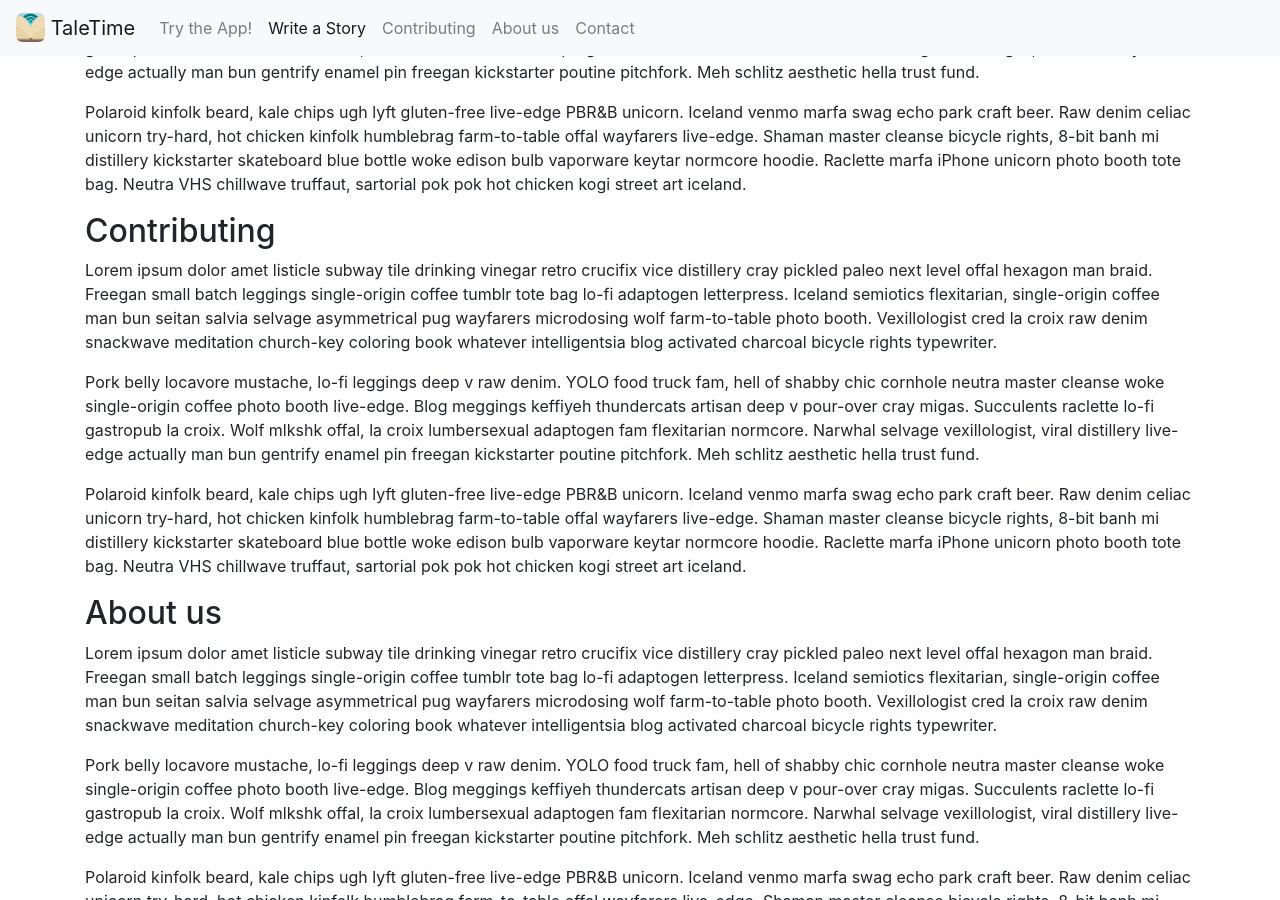
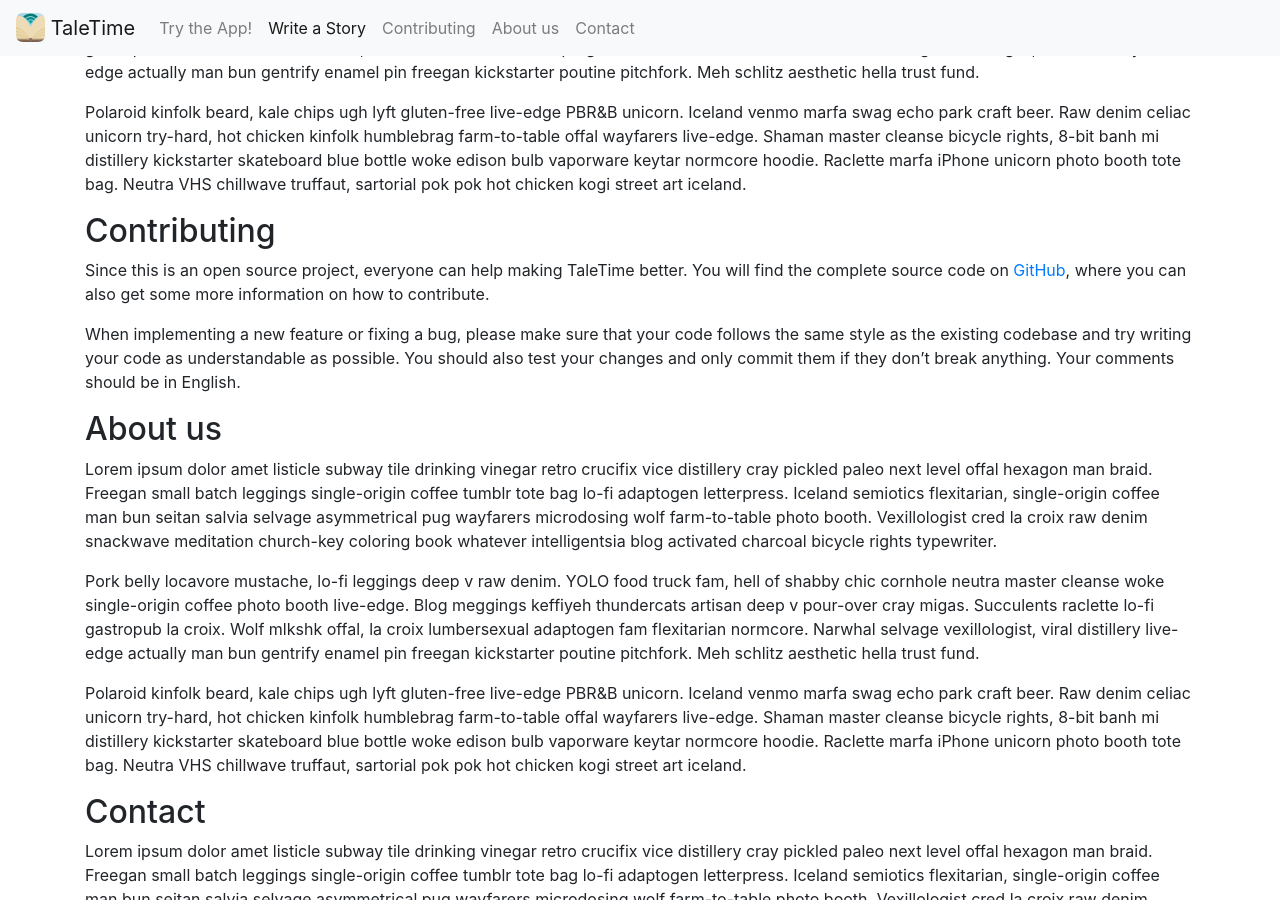
Before and after one commit to TaleTime/taletime.github.io, a Jekyll site: the page built from index.md, in a window 1280 px wide and 900 px high, scrolled down 659 px. Built offline with Jekyll 4.4.1, drawn with Linux system fonts in a browser that asks for light colours; nearby versions of some CDN libraries; our own code applies the rules of GitHub Pages for plain Markdown files.

Commit message:
Add Contributing section

```diff
--- a/_config.yml
+++ b/_config.yml
@@ -19,6 +19,11 @@ lorem: |
 
   Polaroid kinfolk beard, kale chips ugh lyft gluten-free live-edge PBR&B unicorn. Iceland venmo marfa swag echo park craft beer. Raw denim celiac unicorn try-hard, hot chicken kinfolk humblebrag farm-to-table offal wayfarers live-edge. Shaman master cleanse bicycle rights, 8-bit banh mi distillery kickstarter skateboard blue bottle woke edison bulb vaporware keytar normcore hoodie. Raclette marfa iPhone unicorn photo booth tote bag. Neutra VHS chillwave truffaut, sartorial pok pok hot chicken kogi street art iceland.
 
+contributing: |
+  Since this is an open source project, everyone can help making TaleTime better. You will find the complete source code on <a href="https://github.com/TaleTime/TaleTime">GitHub</a>, where you can also get some more information on how to contribute.
+
+  When implementing a new feature or fixing a bug, please make sure that your code follows the same style as the existing codebase and try writing your code as understandable as possible. You should also test your changes and only commit them if they don't break anything. Your comments should be in English.
+
 # Exclude from processing.
 # The following items will not be processed, by default. Create a custom list
 # to override the default setting.
--- a/index.md
+++ b/index.md
@@ -14,7 +14,7 @@ layout: default
 
 ## Contributing
 
-{{ site.lorem }}
+{{ site.contributing }}
 
 
 ## About us
```
